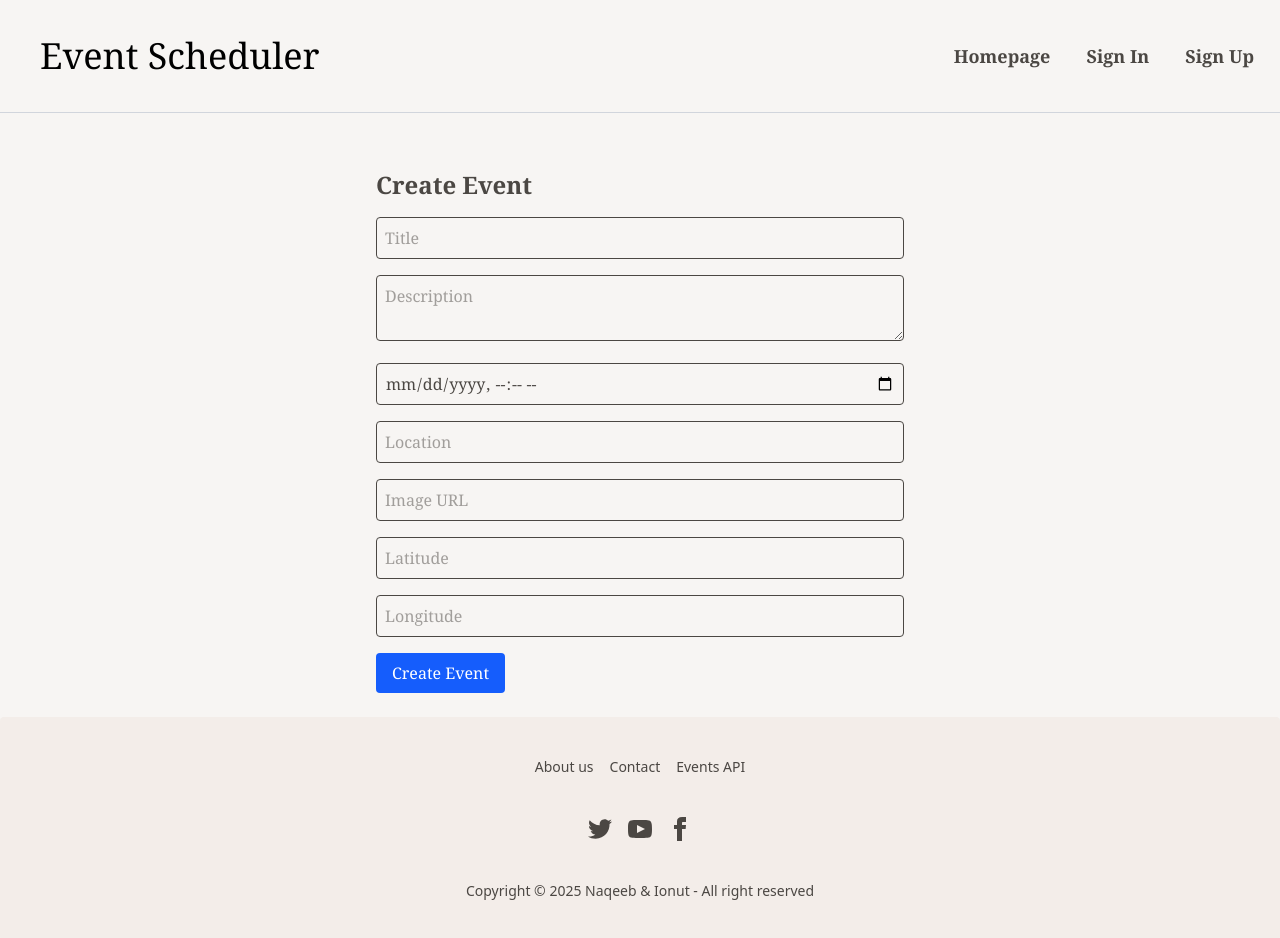
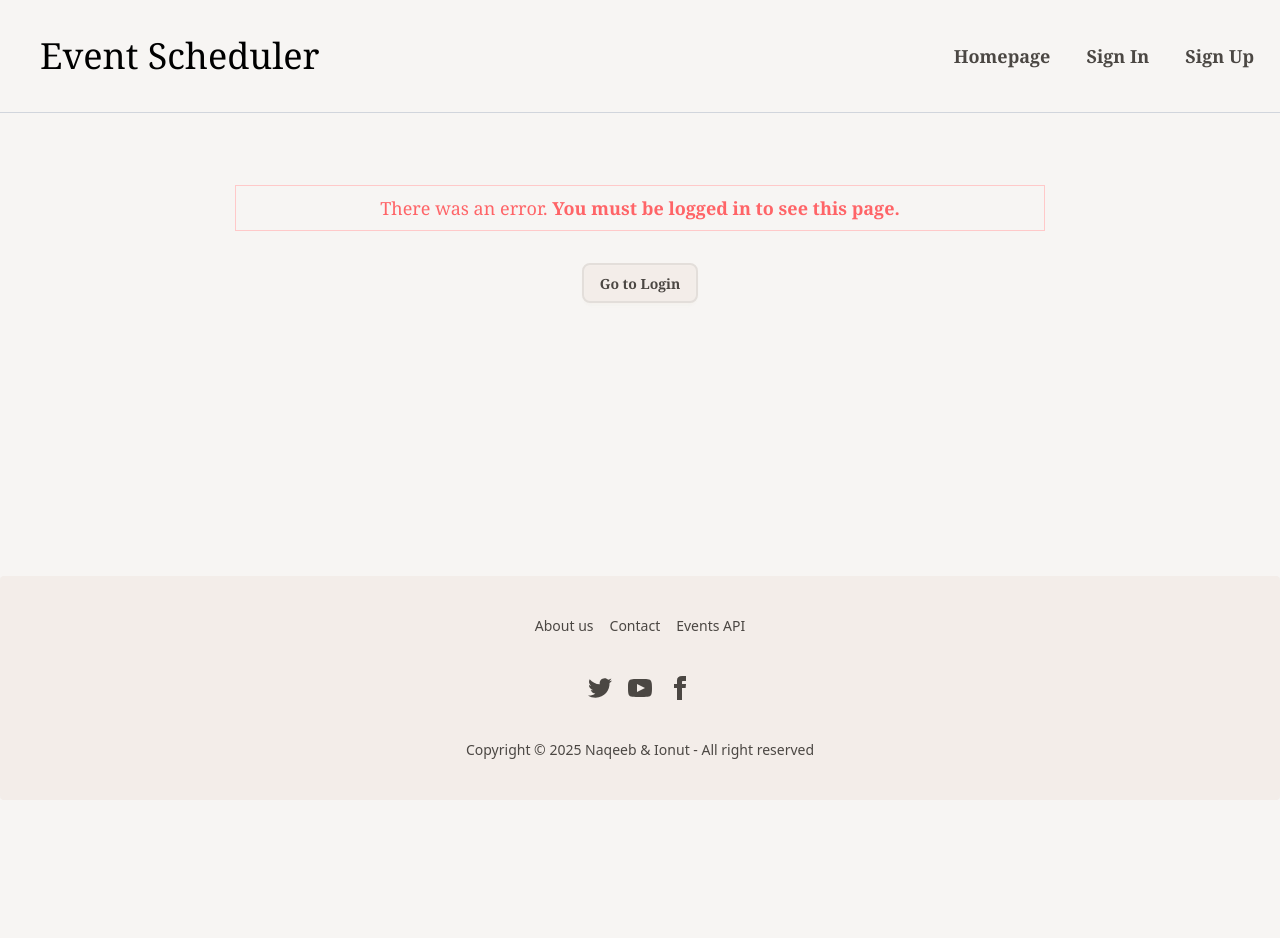
Before and after one commit to ifoca/wbs-events-scheduler, a React (Vite) app: page /create in a window 1280 px wide. Shown: the top 938 px of the page. After the commit the page ends 800 px from the top, so only its background shows below. Built offline with nearby package versions, Linux system fonts and the light colour scheme; a web font is replaced by a local one.

Commit message:
update adding events

```diff
--- a/src/pages/CreateEvent.jsx
+++ b/src/pages/CreateEvent.jsx
@@ -1,57 +1,87 @@
-import { useState } from "react";
-import { useNavigate } from "react-router-dom";
+import { useState } from 'react';
+import { useNavigate } from 'react-router-dom';
+import useAuth from '../contexts/AuthContext';
+import LoadingMessage from '../components/LoadingMessage';
+import ErrorMessage from '../components/ErrorMessage';
+import useGeneralStates from '../contexts/GeneralContext';
 
 function CreateEvent() {
   const navigate = useNavigate();
+  const { auth } = useAuth();
+  const { error, setError, setLoading } = useGeneralStates();
 
   const [form, setForm] = useState({
-    title: "",
-    description: "",
-    date: "",
-    location: "",
-    imageUrl: "",
-    latitude: "",
-    longitude: ""
+    title: '',
+    description: '',
+    date: '',
+    location: '',
+    // imageUrl: '',
+    latitude: '',
+    longitude: '',
   });
 
   function handleChange(e) {
     setForm({
       ...form,
-      [e.target.name]: e.target.value
+      [e.target.name]: e.target.value,
     });
   }
 
   async function handleSubmit(e) {
     e.preventDefault();
-
-    const token = localStorage.getItem("access_token");
+    setError('');
 
     try {
-      const res = await fetch("http://localhost:3001/api/events", {
-        method: "POST",
+      const res = await fetch('http://localhost:3001/api/events', {
+        method: 'POST',
         headers: {
-          "Content-Type": "application/json",
-          Authorization: `Bearer ${token}`,
+          'Content-Type': 'application/json',
+          Authorization: `Bearer ${auth}`,
         },
         body: JSON.stringify(form),
       });
+      const data = await res.json();
 
-      if (!res.ok) throw new Error("Failed to create event");
+      if (!res.ok) throw new Error(data.error || 'Failed to create event');
 
-      alert("Event created!");
-      navigate("/");
+      // alert('Event created!');
+      console.log('Event created', res.status);
+      navigate('/');
     } catch (err) {
       console.error(err);
-      alert("Error creating event");
+      setError(err.message);
+      // alert('Error creating event');
+    } finally {
+      setLoading(false);
     }
   }
 
+  if (!auth) {
     return (
+      <>
+        <div className="flex flex-col gap-8 items-center m-4 p-4">
+          <ErrorMessage error={'You must be logged in to see this page.'} />
+          <button className="btn p-4" onClick={() => navigate('/login')}>
+            Go to Login
+          </button>
+        </div>
+      </>
+    );
+  }
+
+  if (loading) {
+    return <LoadingMessage />;
+  }
+
+  return (
+    <div>
+      <h1 className="text-center text-4xl">Create Event</h1>
+      {error && <ErrorMessage error={error} />}
+
       <div className="max-w-xl mx-auto p-6">
-      <h1 className="text-2xl font-bold mb-4">Create Event</h1>
-
         <form onSubmit={handleSubmit} className="space-y-4">
           <input
+            id="title"
             name="title"
             value={form.title}
             onChange={handleChange}
@@ -60,6 +90,7 @@ function CreateEvent() {
           />
 
           <textarea
+            id="description"
             name="description"
             value={form.description}
             onChange={handleChange}
@@ -68,6 +99,7 @@ function CreateEvent() {
           />
 
           <input
+            id="date"
             type="datetime-local"
             name="date"
             value={form.date}
@@ -76,6 +108,7 @@ function CreateEvent() {
           />
 
           <input
+            id="location"
             name="location"
             value={form.location}
             onChange={handleChange}
@@ -83,15 +116,17 @@ function CreateEvent() {
             className="w-full border p-2 rounded"
           />
 
-        <input
+          {/* <input
+          id="imageUrl"
           name="imageUrl"
           value={form.imageUrl}
           onChange={handleChange}
           placeholder="Image URL"
           className="w-full border p-2 rounded"
-        />
+        /> */}
 
           <input
+            id="latitude"
             name="latitude"
             value={form.latitude}
             onChange={handleChange}
@@ -100,6 +135,7 @@ function CreateEvent() {
           />
 
           <input
+            id="longitude"
             name="longitude"
             value={form.longitude}
             onChange={handleChange}
@@ -107,13 +143,11 @@ function CreateEvent() {
             className="w-full border p-2 rounded"
           />
 
-        <button
-          type="submit"
-          className="bg-blue-600 text-white py-2 px-4 rounded"
-        >
+          <button type="submit" className="bg-blue-600 text-white py-2 px-4 rounded">
             Create Event
           </button>
         </form>
+      </div>
     </div>
   );
 }
```
Lines whose indentation alone changed are shown as unchanged.
